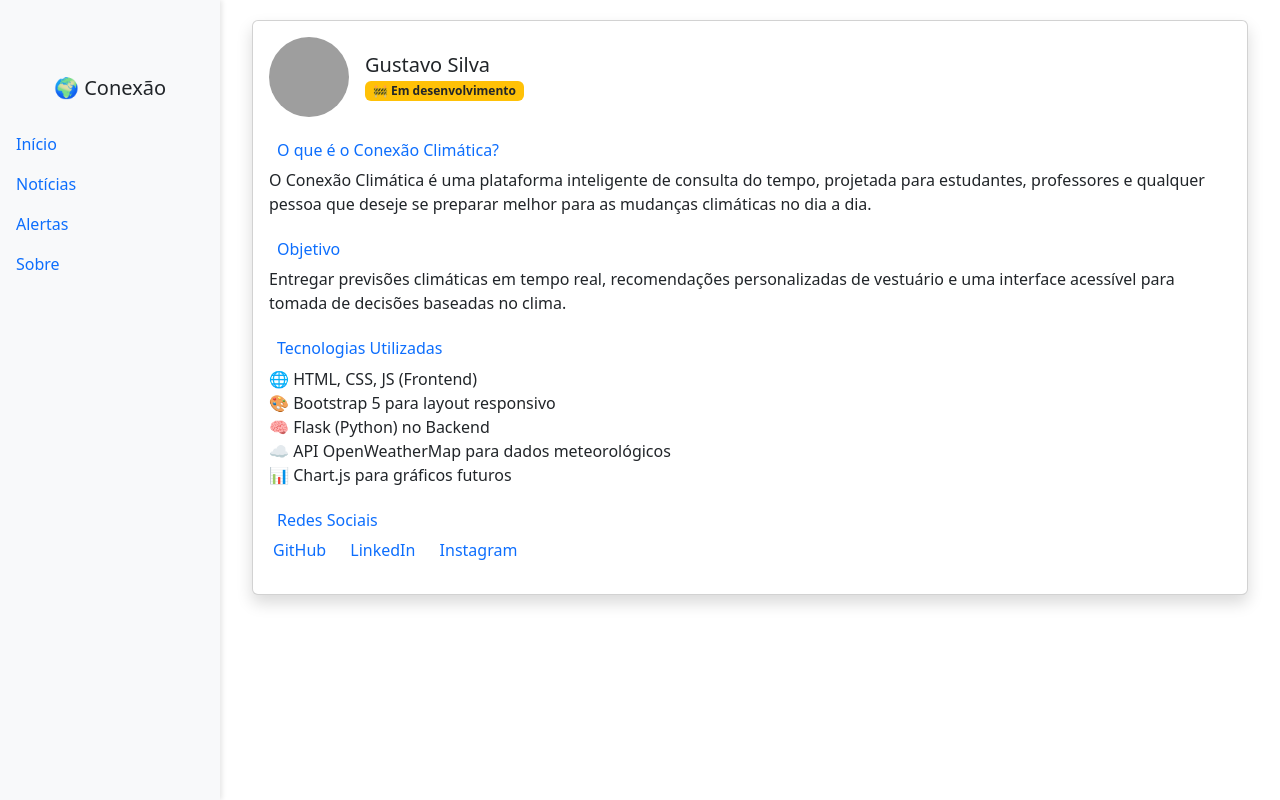
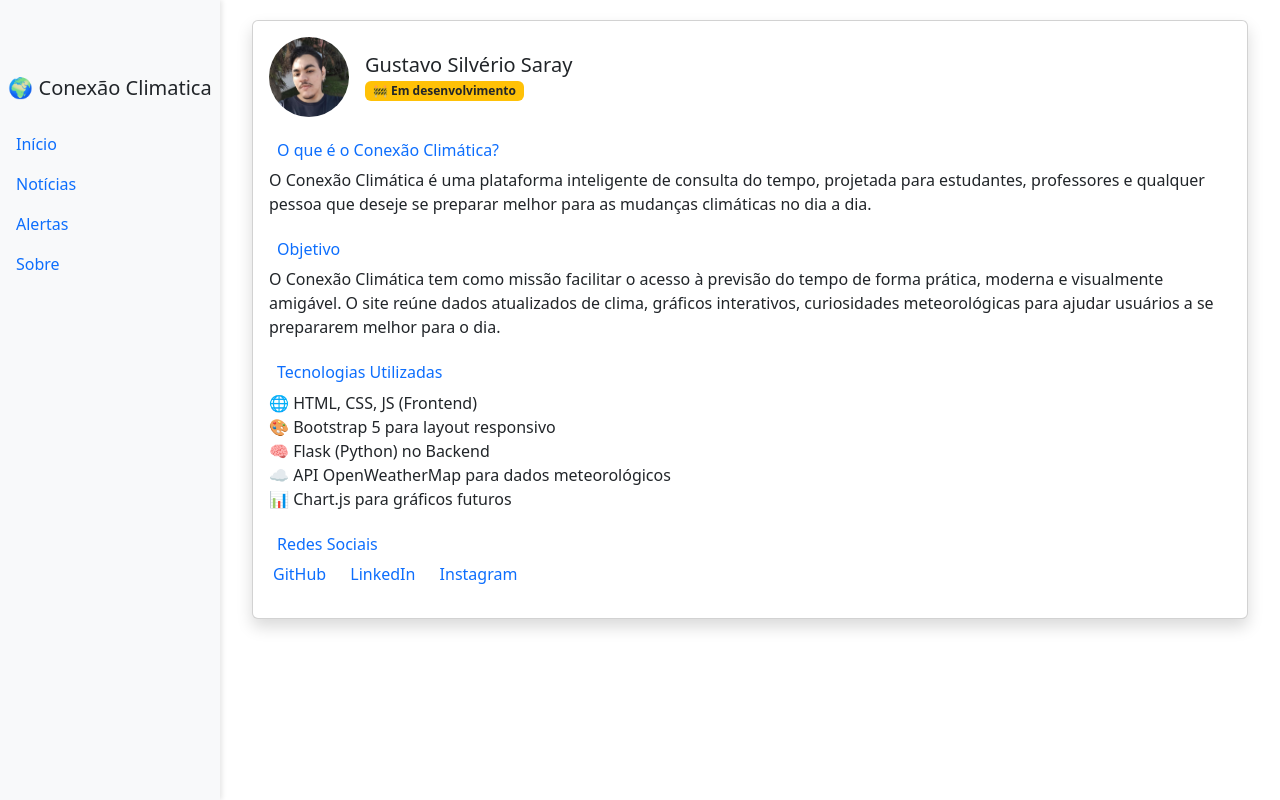
Before and after one commit to Saraystein/clima-alerta, a Flask app: page /sobre in a window 1280 px wide. Run offline with Flask 3, Linux system fonts and the light colour scheme; grey boxes are pictures that could not be loaded.

Commit message:
💾 Versão estável: funcionalidades finalizadas, pronto para refinamento visual

```diff
--- a/app.py
+++ b/app.py
@@ -122,19 +122,19 @@ def alerta():
         email = request.form.get("email")
         cidade = request.form.get("cidade")
 
-        # Aqui os dados podem ser salvos em um arquivo ou banco
+
         with open("usuarios_alerta.txt", "a", encoding="utf-8") as f:
             f.write(f"{nome},{email},{cidade}\n")
 
-        # Envia o e-mail de confirmação
+
         enviar_email_confirmacao(nome, email, cidade)
 
         return render_template("confirmacao.html", nome=nome, cidade=cidade)
     return render_template("alerta.html")
 
 def enviar_email_confirmacao(nome, email, cidade):
-    remetente = "climaticaconexao@gmail.com"        # <-- altere para seu e-mail real
-    senha = "tcaz xuvo fywm jfnc"                       # <-- use app password se for Gmail
+    remetente = "climaticaconexao@gmail.com"
+    senha = "tcaz xuvo fywm jfnc"
     destinatario = email
 
     msg = MIMEMultipart()
@@ -153,8 +153,6 @@ def enviar_email_confirmacao(nome, email, cidade):
     except Exception as e:
         print(f"Erro ao enviar e-mail: {e}")
 
-# ================== Run ==================
-
 if __name__ == "__main__":
-    port = int(os.environ.get("PORT", 5000))  # Railway define essa variável
+    port = int(os.environ.get("PORT", 5000))
     app.run(debug=True, host="0.0.0.0", port=port)
--- a/templates/base.html
+++ b/templates/base.html
@@ -28,7 +28,7 @@
 <body>
 
   <div id="sidebar">
-    <h5 class="text-center mt-3">🌍 Conexão</h5>
+    <h5 class="text-center mt-3">🌍 Conexão Climatica </h5>
     <ul class="nav flex-column mt-4">
       <li class="nav-item"><a class="nav-link" href="{{ url_for('index') }}">Início</a></li>
       <li class="nav-item">
--- a/templates/sobre.html
+++ b/templates/sobre.html
@@ -8,7 +8,7 @@
       <div class="d-flex align-items-center mb-4">
         <img src="{{ url_for('static', filename='imgs/avatar.png') }}" class="rounded-circle me-3" width="80" height="80" alt="Criador">
         <div>
-          <h5 class="mb-0">Gustavo Silva</h5>
+          <h5 class="mb-0">Gustavo Silvério Saray</h5>
           <span class="badge bg-warning text-dark">🚧 Em desenvolvimento</span>
         </div>
       </div>
@@ -20,7 +20,7 @@
 
       <section class="mb-4">
         <h6 class="text-primary"><i class="fas fa-bullseye me-2"></i>Objetivo</h6>
-        <p>Entregar previsões climáticas em tempo real, recomendações personalizadas de vestuário e uma interface acessível para tomada de decisões baseadas no clima.</p>
+        <p>O Conexão Climática tem como missão facilitar o acesso à previsão do tempo de forma prática, moderna e visualmente amigável. O site reúne dados atualizados de clima, gráficos interativos, curiosidades meteorológicas para ajudar usuários a se prepararem melhor para o dia.</p>
       </section>
 
       <section class="mb-4">
--- a/usuarios_alerta.txt
+++ b/usuarios_alerta.txt
@@ -1,3 +1,3 @@
 Gustavo,gustavosaray2@gmail.com,tokyo
 Robson,juliosgrizrock@gmail.com,Manaus
-Teste,gustavosaray3@gmail.com,tokyo
+Teste,gustavosaray3@gmail.com,Miami
```
Also changed, not shown: static/imgs/avatar.png (added).
